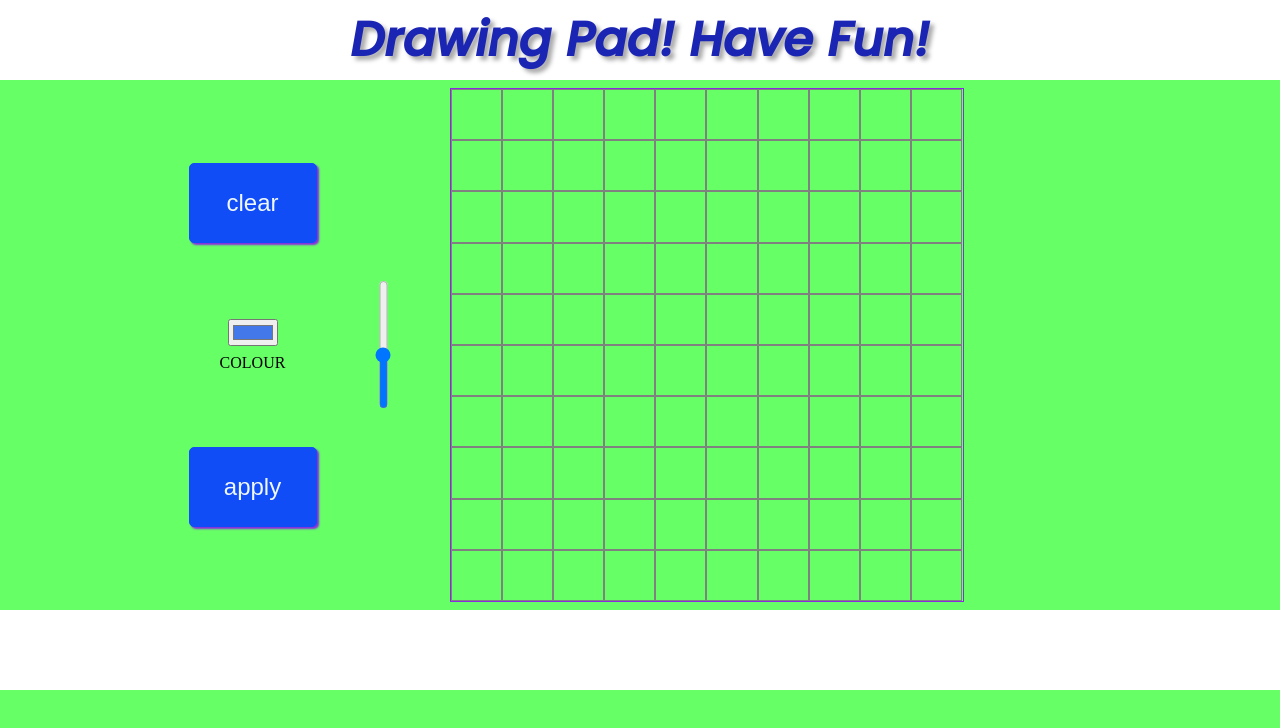
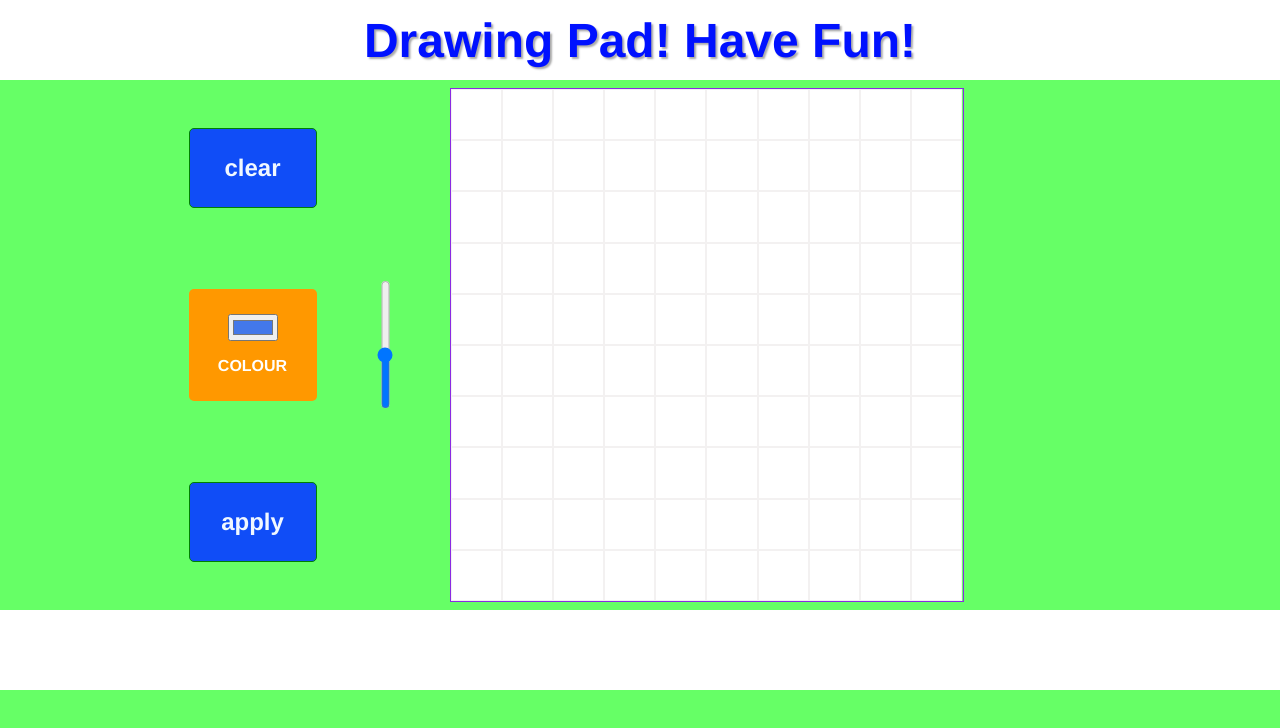
Before and after one commit to Mizan95/etch_a_sketch, a plain HTML site: page index.html in a window 1280 px wide. Drawn offline with Linux system fonts and the light colour scheme.

Commit message:
Complete buttons and colourpicker design

```diff
--- a/index.html
+++ b/index.html
@@ -18,8 +18,10 @@
   <section>
     <div class="buttonContainer">
       <button id="clearButton">clear</button>
-      <input type="color" id="colourPicker" name="COLOUR" value="#4378EA">
-      <label for="colourPicker" id="colourPickerLabel">COLOUR</label>
+      <div class="colorPickerWrapper">
+        <input type="color" id="colourPicker" name="COLOUR" value="#4378EA">
+        <label for="colourPicker" id="colourPickerLabel">COLOUR</label>
+      </div>
       <button id="applyButton">apply</button>
     </div>
     <div class="gridContainer">
--- a/script.js
+++ b/script.js
@@ -16,6 +16,7 @@ function generateGrid(number) {
         div.classList.add("box");
         div.style.height = `${grid.clientHeight / number}px`;
         div.style.width = `${grid.clientWidth / number}px`;
+        div.style.backgroundColor = 'white';
         grid.appendChild(div);
     }
   boxes = document.querySelectorAll(".box");
--- a/style.css
+++ b/style.css
@@ -18,11 +18,11 @@ header {
 }
 
 .title-container {
-    font-family: 'Poppins', sans-serif;
+    font-family: 'Helvetica', sans-serif;
     font-weight: 600;
     font-size: 48px;
-    color: rgb(27, 37, 180);
-    text-shadow: 4px 4px 4px #aaa;
+    color: rgb(0, 17, 255);
+    text-shadow: 2px 2px 2px #aaa;
 }
 
 body > section {
@@ -45,11 +45,47 @@ body > section {
     color: aliceblue;
     height: 5rem;
     width: 8rem;
-    border: solid 1px #104df7;
-    box-shadow: 2px 2px 2px blueviolet;
+    border: solid 1px green;
     border-radius: 5px;
     margin: auto;
+    font-family: 'Helvetica', sans-serif;
     font-size: 1.5em;
+    font-weight: 600;
+    transform: scale(1);
+    transition: transform .35s ease;
+}
+
+#clearButton:hover {
+    transform: scale(1.25);
+    background-color: #4CAF50;
+    color: white;
+    transition: transform .3s ease;
+}
+
+.colorPickerWrapper {
+    display: flex;
+    flex-direction: column;
+    justify-content: center;
+    align-items: center;
+    height: 7em;
+    width: 8em;
+    background-color: #ff9800;
+    border-radius: 5px;
+    transform: scale(1);
+    transition: transform .35s ease;
+    margin: auto;
+}
+
+.colorPickerWrapper:hover {
+    transform: scale(1.25);
+    transition: transform .3s ease;
+}
+
+#colourPickerLabel {
+    font-family: 'Helvetica', sans-serif;
+    color: white;
+    font-weight: 600;
+    margin-top: 1rem;
 }
 
 #applyButton {
@@ -57,19 +93,26 @@ body > section {
     color: aliceblue;
     height: 5rem;
     width: 8rem;
-    border: solid 1px #104df7;
-    box-shadow: 2px 2px 2px blueviolet;
+    border: solid 1px green;
     height: 5rem;
     width: 8rem;
     border-radius: 5px;
     margin: auto;
+
+    font-family: 'Helvetica', sans-serif;
     font-size: 1.5em;
+    font-weight: 600;
+    margin: auto;
+    transform: scale(1);
+    transition: transform .35s ease;
 }
 
-#colourPickerLabel {
-    margin-top: 0.5rem;
+#applyButton:hover {
+    background-color: #4CAF50;
+    color: white;
+    transform: scale(1.25);
+    transition: transform .3s ease;
 }
-
 
 /* Grid */
 
@@ -88,7 +131,7 @@ body > section {
 
 .box {
     flex: none;
-    border: solid 1px gray;
+    border: solid 1px rgba(218, 212, 212, 0.329);
     box-sizing: border-box;
 }
 
@@ -96,10 +139,10 @@ body > section {
     margin: auto;
 }
 
-input[type="range"] {
+.slider {
     appearance: slider-vertical;
+    width: 100%;
 }
-
 
 footer {
     width: 100%;
```
Also changed, not shown: 1 other file.
